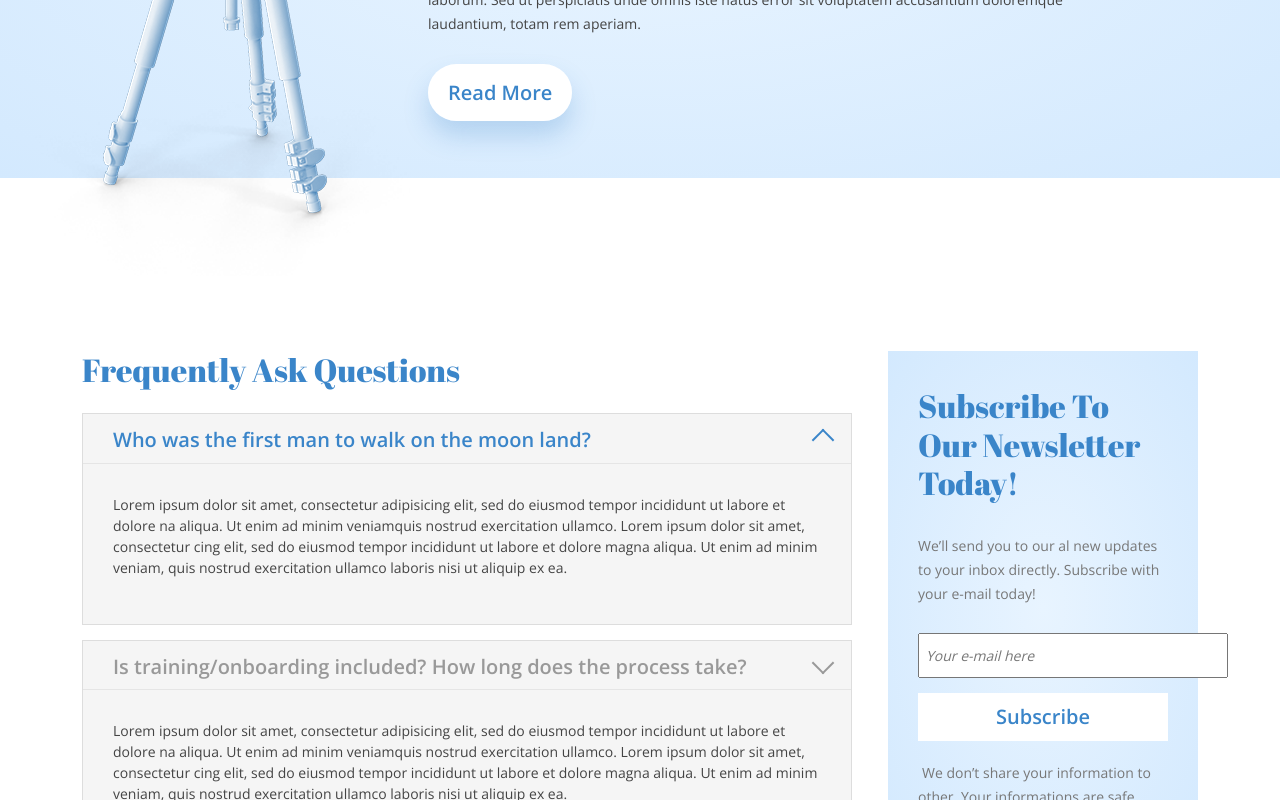
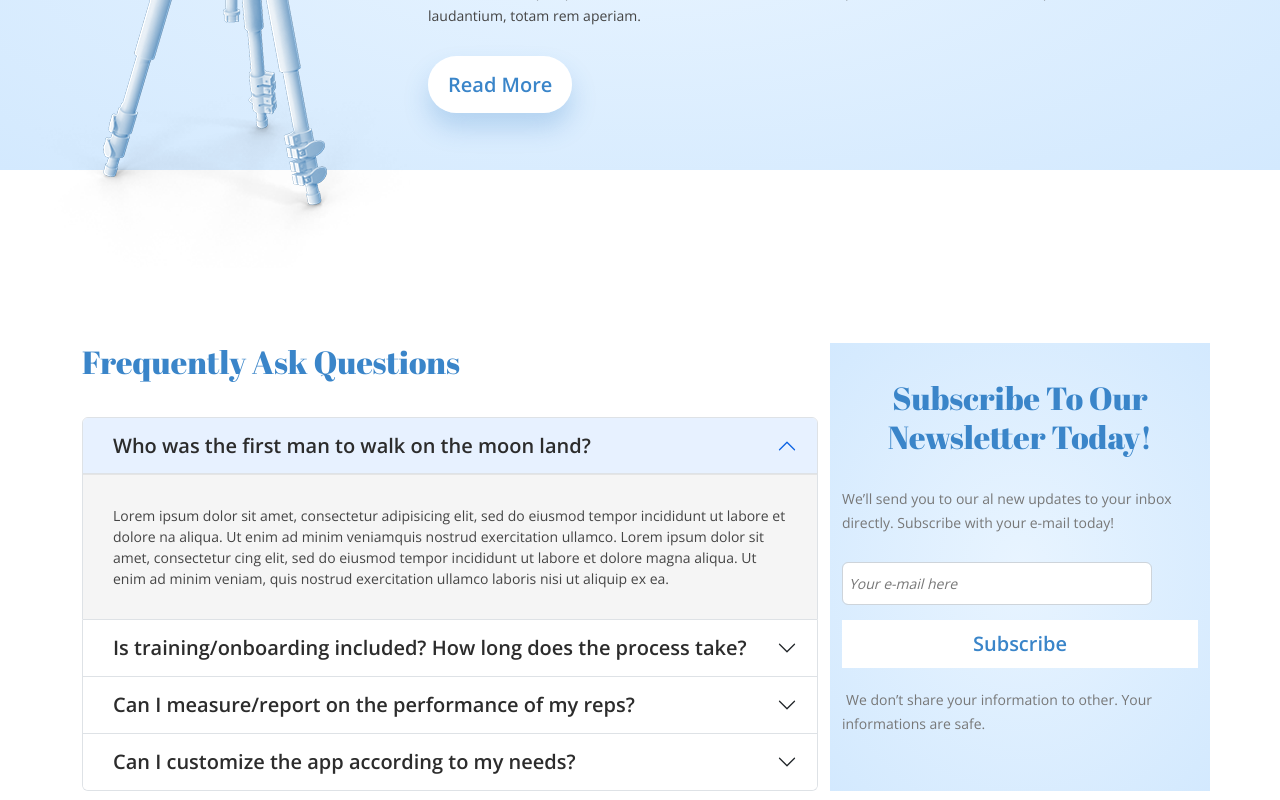
Before and after one commit to Miraz-Uddin/Fullstack-React-boot-camp-batch-03, a React (Vite) app in the folder Tasks/Day-19/: page / in a window 1280 px wide. Shown: the part 2000-2800 px from the top of the page. Built offline with nearby package versions, Linux system fonts and the light colour scheme.

Commit message:
Imported Media CSS & Removed the Bottom Scrollbar

```diff
--- a/Tasks/Day-19/index.html
+++ b/Tasks/Day-19/index.html
@@ -45,6 +45,7 @@
 
     <!-- Style css -->
     <link rel="stylesheet" href="assets/css/style.css" />
+    <link rel="stylesheet" href="assets/css/media.css" />
 
     <title>React App</title>
   </head>
--- a/Tasks/Day-19/public/assets/css/style.css
+++ b/Tasks/Day-19/public/assets/css/style.css
@@ -39,15 +39,6 @@ img {
 	vertical-align: middle;
 }
 
-/* .full-wrapper {
-	width: 100%;
-}
-
-.wrapper {
-	width: 1170px;
-	margin: 0 auto;
-} */
-
 .section_heading {
 	text-align: center;
 }
@@ -67,7 +58,6 @@ img {
 	font-size: 14px;
 	color: #444;
 	line-height: 24px;
-	padding: 0 280px;
 }
 
 .mb {
@@ -99,52 +89,40 @@ img {
 /*==============================================
 	header Start
 ==============================================*/
-
-.header-content::after {
-	content: '';
-	clear: both;
-	display: block;
-}
-
-.header-content .logo {
-	padding-top: 30px;
-	width: 170px;
-	float: left;
-}
-
-.header-content .main-menu {
-	width: 900px;
-	text-align: right;
-	float: left;
-}
-
-.header-content .search-bar {
-	text-align: right;
-	width: 100px;
-	float: left;
-}
-
-.main-menu ul li {
-	padding: 0 18px;
-	display: inline-block;
-}
-
-.main-menu ul li:last-child {
-	padding-right: 0px;
-}
-
-.main-menu ul li a {
-	font-family: 'Open Sans', sans-serif;
-	font-weight: 400;
-	font-size: 16px;
-	color: #444;
-	transition: all linear .3s;
-	line-height: 95px;
-	display: block;
-	position: relative;
-}
-
-.main-menu ul li a::after {
+.header-section .navbar-brand {
+	margin-right: 0 !important;
+}
+
+.header-section .btn-check:active+.btn,
+.header-section .btn-check:checked+.btn,
+.header-section .btn.active,
+.header-section .btn.show,
+.header-section .btn:active {
+	color: transparent !important;
+	background-color: transparent !important;
+	border-color: transparent !important;
+}
+
+
+.main-menu {
+	text-align: center;
+	/* float: left; */
+	padding-right: 25px;
+}
+
+.main-menu>a {
+	padding: 0 18px !important;
+	font-family: 'Open Sans', sans-serif !important;
+	font-weight: 400 !important;
+	font-size: 16px !important;
+	color: #444 !important;
+	transition: all linear .3s !important;
+	line-height: 95px !important;
+	display: block !important;
+	position: relative !important;
+}
+
+.main-menu>a::after {
 	content: '';
 	position: absolute;
 	left: 0;
@@ -157,7 +135,7 @@ img {
 	transition: transform .3s ease-in;
 }
 
-.main-menu ul li a:hover::after {
+.main-menu>a:hover::after {
 	transform: scaleX(1);
 	transform-origin: left;
 }
@@ -176,8 +154,13 @@ img {
 	background: #3a85c9;
 }
 
-.search-bar a i {
-	margin-top: 30px;
+.search-bar button {
+	background-color: transparent;
+	border: none;
+	padding: 0;
+}
+
+.search-bar button i {
 	background: #3a85c9;
 	color: #fff;
 	font-size: 15px;
@@ -188,6 +171,12 @@ img {
 	border-radius: 50%;
 }
 
+.search-bar button.btn:hover {
+	color: transparent;
+	background-color: transparent;
+	border-color: transparent;
+}
+
 header {
 	position: fixed;
 	top: 0;
@@ -238,6 +227,10 @@ header {
 
 .banner-content span {
 	font-family: 'Abril Fatface', cursive;
+}
+
+.explore-btn-wrapper {
+	text-align: left;
 }
 
 .banner-content a {
@@ -656,23 +649,15 @@ header {
 	clear: both;
 }
 
-.faq_contents_left {
-	width: 770px;
-	float: left;
-}
-
 .faq_contents_left h2 {
 	text-transform: capitalize;
 	color: #3a85c9;
 	font-family: 'Abril Fatface', cursive;
 	font-weight: 400;
 	font-size: 32px;
-	padding-bottom: 15px;
 }
 
 .faq_contents_right {
-	width: 310px;
-	float: right;
 	background-image: radial-gradient(#e8f4ff, #d3e9fe);
 	padding: 36px 30px 28px;
 }
@@ -749,7 +734,7 @@ header {
 	font-family: 'Open Sans', sans-serif;
 	font-size: 14px;
 	font-weight: 400;
-	padding: 30px;
+	padding: 30px !important;
 	background: #f5f5f5;
 	border-top: 1px solid #e5e5e5 !important;
 }
@@ -769,18 +754,11 @@ header {
 }
 
 .customizedItems span {
-	color: #999;
+	color: #2c2c2c;
 	font-family: 'Open Sans', sans-serif;
 	font-size: 20px;
 	font-weight: 600;
 	padding-left: 10px;
-	padding-top: 20px;
-	padding-bottom: 20px;
-}
-
-.beefup__head::after {
-	padding: 7px;
-	color: #999;
 }
 
 .beefup.is-open>.beefup__head::after {
@@ -982,17 +960,6 @@ header {
 	clear: both;
 }
 
-.services-content-left {
-	float: left;
-	width: 570px;
-}
-
-.services-content-left::after {
-	display: block;
-	content: '';
-	clear: both;
-}
-
 .services-content-left-item {
 	margin-right: 30px;
 	margin-bottom: 30px;
@@ -1116,19 +1083,11 @@ header {
 }
 
 .services-content-right {
-	float: left;
-	width: 570px;
 	height: 570px;
-	margin-left: 30px;
 	background: #f5f5f5;
 	box-shadow: 0px 0px 9px 1px rgba(58, 133, 201, 0.2);
 }
 
-.services-content-right::after {
-	display: block;
-	content: '';
-	clear: both;
-}
 
 .services-content-right-image {
 	width: 270px;
@@ -1372,7 +1331,7 @@ header {
 }
 
 .blog-section-slide {
-	width: 570px;
+	/* width: 570px; */
 	float: left;
 }
 
@@ -1630,9 +1589,7 @@ header {
 }
 
 .footer-address {
-	width: 830px;
 	padding-bottom: 54px;
-	margin: 0 auto;
 }
 
 .footer-address::after {
@@ -1641,17 +1598,17 @@ header {
 	clear: both;
 }
 
-.footer-address-section {
+/* .footer-address-section {
 	margin-right: 25px;
 	float: left;
 	width: 260px;
-}
-
-.footer-address-section::after {
+} */
+
+/* .footer-address-section::after {
 	display: block;
 	content: '';
 	clear: both;
-}
+} */
 
 .footer-address-section-left {
 	width: 60px;
@@ -1718,7 +1675,7 @@ header {
 }
 
 .footer-terms ul {
-	width: 600px;
+	/* width: 600px; */
 	margin: 0 auto;
 }
 
--- a/Tasks/Day-19/src/App.jsx
+++ b/Tasks/Day-19/src/App.jsx
@@ -2,13 +2,13 @@ import "bootstrap/dist/css/bootstrap.min.css";
 import { useState } from "react";
 import "./App.css";
 import Home from "./components/Home";
-import Nav from "./components/Nav";
+import Navigator from "./components/Navigator";
 
 function App() {
   const [count, setCount] = useState(0);
   return (
     <>
-      <Nav />
+      <Navigator />
       <Home />
     </>
   );
--- a/Tasks/Day-19/src/sections/Banner.jsx
+++ b/Tasks/Day-19/src/sections/Banner.jsx
@@ -13,7 +13,9 @@ export default function Banner() {
               <h1>
                 Really Great <span>DSLR Camera,</span> We’re Made
               </h1>
-              <a href="#">explore more</a>
+              <p className="explore-btn-wrapper">
+                <a href="#">explore more</a>
+              </p>
               <div className="banner-content-image">
                 <img
                   src="assets/images/banner/banner_image.png"
--- a/Tasks/Day-19/src/sections/Faq.jsx
+++ b/Tasks/Day-19/src/sections/Faq.jsx
@@ -1,4 +1,5 @@
 import React from "react";
+import Accordion from "react-bootstrap/Accordion";
 import Col from "react-bootstrap/Col";
 import Container from "react-bootstrap/Container";
 import Row from "react-bootstrap/Row";
@@ -7,109 +8,95 @@ export default function Faq() {
   return (
     <section className="faq">
       <Container>
-        <Row>
-          <Col>
-            <div className="faq_contents">
-              <div className="faq_contents_left">
-                <h2>Frequently ask questions</h2>
-                <div className="accordian">
-                  <div className="beefup example-opensingle customizedButton is-open">
-                    <h4 className="beefup__head customizedItems">
+        <Row className="faq_contents g-4">
+          <Col className="faq_contents_left" sm={12} md={8}>
+            <h2 style={{ marginBottom: "35px" }}>Frequently ask questions</h2>
+            <Accordion defaultActiveKey="0">
+              <Accordion.Item eventKey="0">
+                <Accordion.Header className="customizedItems">
+                  <span>Who was the first man to walk on the moon land?</span>
+                </Accordion.Header>
+                <Accordion.Body className="accordion-para">
+                  Lorem ipsum dolor sit amet, consectetur adipisicing elit, sed
+                  do eiusmod tempor incididunt ut labore et dolore na aliqua. Ut
+                  enim ad minim veniamquis nostrud exercitation ullamco. Lorem
+                  ipsum dolor sit amet, consectetur cing elit, sed do eiusmod
+                  tempor incididunt ut labore et dolore magna aliqua. Ut enim ad
+                  minim veniam, quis nostrud exercitation ullamco laboris nisi
+                  ut aliquip ex ea.
+                </Accordion.Body>
+              </Accordion.Item>
+              <Accordion.Item eventKey="1">
+                <Accordion.Header className="customizedItems">
                   <span>
-                        Who was the first man to walk on the moon land?
+                    Is training/onboarding included? How long does the process
+                    take?
                   </span>
-                    </h4>
-                    <div className="beefup__body accordion-para">
-                      <p>
-                        Lorem ipsum dolor sit amet, consectetur adipisicing
-                        elit, sed do eiusmod tempor incididunt ut labore et
-                        dolore na aliqua. Ut enim ad minim veniamquis nostrud
-                        exercitation ullamco. Lorem ipsum dolor sit amet,
-                        consectetur cing elit, sed do eiusmod tempor incididunt
-                        ut labore et dolore magna aliqua. Ut enim ad minim
-                        veniam, quis nostrud exercitation ullamco laboris nisi
+                </Accordion.Header>
+                <Accordion.Body className="accordion-para">
+                  Lorem ipsum dolor sit amet, consectetur adipisicing elit, sed
+                  do eiusmod tempor incididunt ut labore et dolore na aliqua. Ut
+                  enim ad minim veniamquis nostrud exercitation ullamco. Lorem
+                  ipsum dolor sit amet, consectetur cing elit, sed do eiusmod
+                  tempor incididunt ut labore et dolore magna aliqua. Ut enim ad
+                  minim veniam, quis nostrud exercitation ullamco laboris nisi
                   ut aliquip ex ea.
-                      </p>
-                    </div>
-                  </div>
-                  <div className="beefup example-opensingle customizedButton">
-                    <h4 className="beefup__head customizedItems">
-                      <span>
-                        Is training/onboarding included? How long does the
-                        process take?
-                      </span>
-                    </h4>
-                    <div className="beefup__body accordion-para">
-                      <p>
-                        Lorem ipsum dolor sit amet, consectetur adipisicing
-                        elit, sed do eiusmod tempor incididunt ut labore et
-                        dolore na aliqua. Ut enim ad minim veniamquis nostrud
-                        exercitation ullamco. Lorem ipsum dolor sit amet,
-                        consectetur cing elit, sed do eiusmod tempor incididunt
-                        ut labore et dolore magna aliqua. Ut enim ad minim
-                        veniam, quis nostrud exercitation ullamco laboris nisi
-                        ut aliquip ex ea.
-                      </p>
-                    </div>
-                  </div>
-                  <div className="beefup example-opensingle customizedButton">
-                    <h4 className="beefup__head customizedItems">
+                </Accordion.Body>
+              </Accordion.Item>
+              <Accordion.Item eventKey="2">
+                <Accordion.Header className="customizedItems">
                   <span>
                     Can I measure/report on the performance of my reps?
                   </span>
-                    </h4>
-                    <div className="beefup__body accordion-para">
-                      <p>
-                        Lorem ipsum dolor sit amet, consectetur adipisicing
-                        elit, sed do eiusmod tempor incididunt ut labore et
-                        dolore na aliqua. Ut enim ad minim veniamquis nostrud
-                        exercitation ullamco. Lorem ipsum dolor sit amet,
-                        consectetur cing elit, sed do eiusmod tempor incididunt
-                        ut labore et dolore magna aliqua. Ut enim ad minim
-                        veniam, quis nostrud exercitation ullamco laboris nisi
+                </Accordion.Header>
+                <Accordion.Body className="accordion-para">
+                  Lorem ipsum dolor sit amet, consectetur adipisicing elit, sed
+                  do eiusmod tempor incididunt ut labore et dolore na aliqua. Ut
+                  enim ad minim veniamquis nostrud exercitation ullamco. Lorem
+                  ipsum dolor sit amet, consectetur cing elit, sed do eiusmod
+                  tempor incididunt ut labore et dolore magna aliqua. Ut enim ad
+                  minim veniam, quis nostrud exercitation ullamco laboris nisi
                   ut aliquip ex ea.
-                      </p>
-                    </div>
-                  </div>
-                  <div className="beefup example-opensingle customizedButton mb">
-                    <h4 className="beefup__head customizedItems">
-                      <span>
-                        Can I customize the app according to my needs?
-                      </span>
-                    </h4>
-                    <div className="beefup__body accordion-para">
-                      <p>
-                        Lorem ipsum dolor sit amet, consectetur adipisicing
-                        elit, sed do eiusmod tempor incididunt ut labore et
-                        dolore na aliqua. Ut enim ad minim veniamquis nostrud
-                        exercitation ullamco. Lorem ipsum dolor sit amet,
-                        consectetur cing elit, sed do eiusmod tempor incididunt
-                        ut labore et dolore magna aliqua. Ut enim ad minim
-                        veniam, quis nostrud exercitation ullamco laboris nisi
+                </Accordion.Body>
+              </Accordion.Item>
+              <Accordion.Item eventKey="3">
+                <Accordion.Header className="customizedItems">
+                  <span>Can I customize the app according to my needs?</span>
+                </Accordion.Header>
+                <Accordion.Body className="accordion-para">
+                  Lorem ipsum dolor sit amet, consectetur adipisicing elit, sed
+                  do eiusmod tempor incididunt ut labore et dolore na aliqua. Ut
+                  enim ad minim veniamquis nostrud exercitation ullamco. Lorem
+                  ipsum dolor sit amet, consectetur cing elit, sed do eiusmod
+                  tempor incididunt ut labore et dolore magna aliqua. Ut enim ad
+                  minim veniam, quis nostrud exercitation ullamco laboris nisi
                   ut aliquip ex ea.
-                      </p>
-                    </div>
-                  </div>
-                </div>
-              </div>
-              <div className="faq_contents_right">
-                <h2>Subscribe to our Newsletter Today!</h2>
+                </Accordion.Body>
+              </Accordion.Item>
+            </Accordion>
+          </Col>
+          <Col className="faq_contents_right" sm={12} md={4}>
+            <h2 style={{ textAlign: "center" }}>
+              Subscribe to our Newsletter Today!
+            </h2>
             <p>
               We’ll send you to our al new updates to your inbox directly.
               Subscribe with your e-mail today!
             </p>
             <div className="faq_form">
               <form action="#">
-                    <input type="email" placeholder="Your e-mail here" />
+                <input
+                  type="email"
+                  placeholder="Your e-mail here"
+                  className="form-control"
+                />
                 <a href="#">Subscribe</a>
               </form>
             </div>
             <p>
-                  <i className="fa fa-lock" aria-hidden="true"></i>We don’t
-                  share your information to other. Your informations are safe.
+              <i className="fa fa-lock" aria-hidden="true"></i>We don’t share
+              your information to other. Your informations are safe.
             </p>
-              </div>
-            </div>
           </Col>
         </Row>
       </Container>
```
Also changed, not shown: Tasks/Day-19/public/assets/css/media.css (added, +96 -0 lines), Tasks/Day-19/src/components/Nav.jsx (deleted, +0 -52 lines), Tasks/Day-19/src/components/Navigator.jsx (added, +44 -0 lines), Tasks/Day-19/src/sections/Contact.jsx (+9 -3 lines), Tasks/Day-19/src/sections/Services.jsx (+6 -6 lines). Lines whose indentation alone changed are shown as unchanged.
